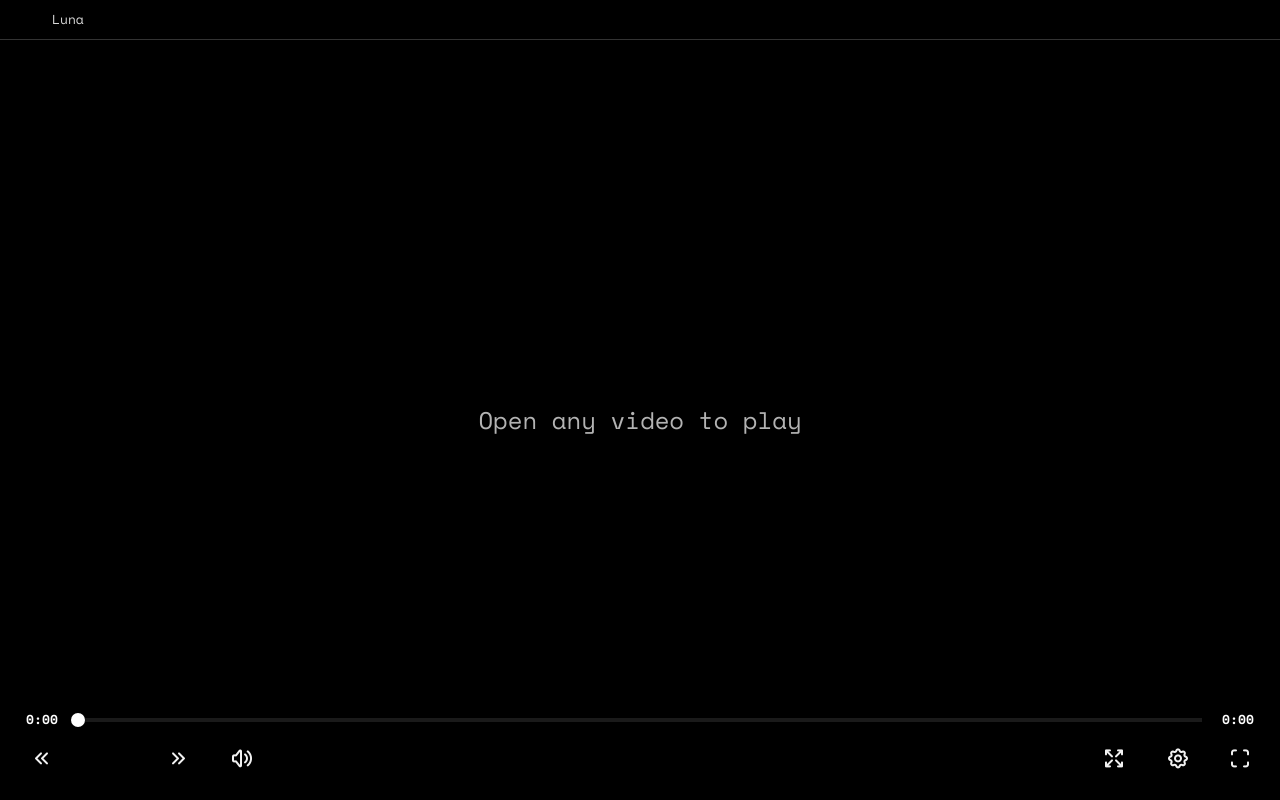
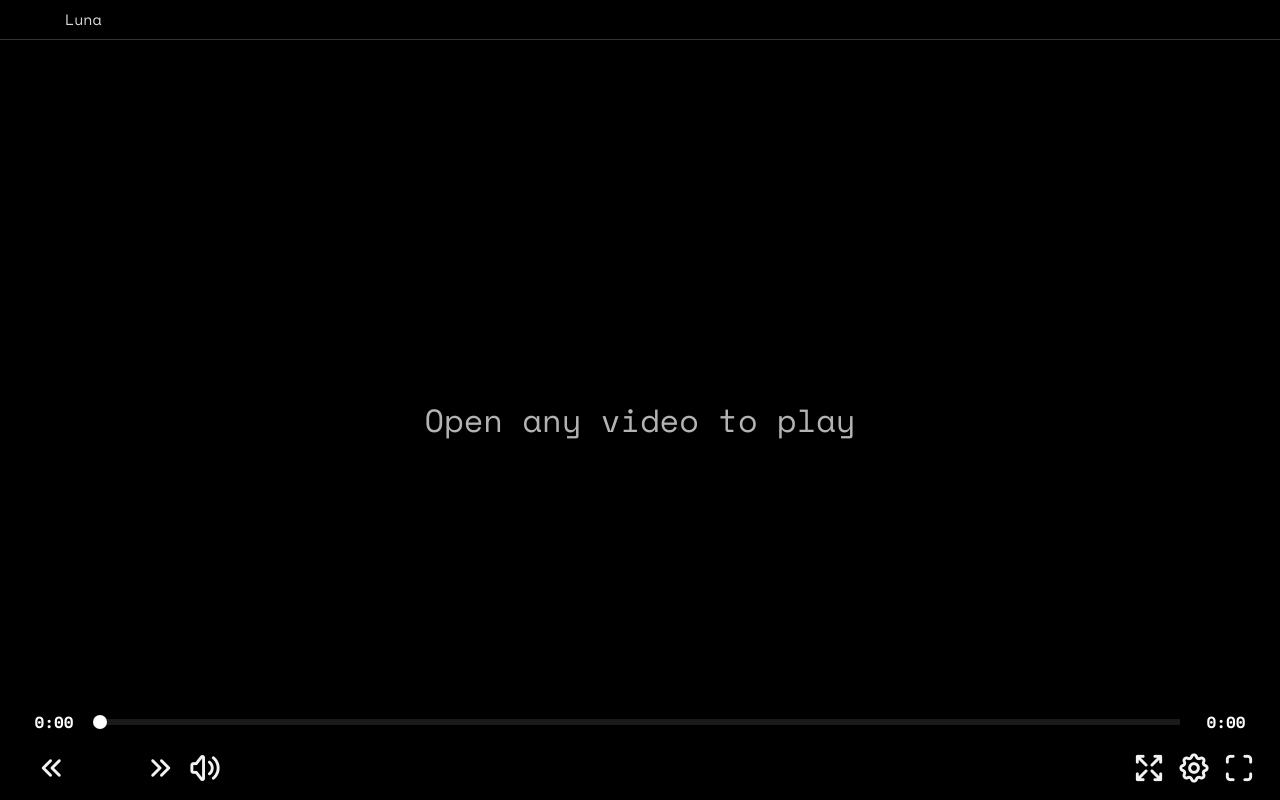
Before and after one commit to kushwahayashh/electron-player, a React (Vite) app: page / in a window 1280 px wide. Built offline with nearby package versions, Linux system fonts and the light colour scheme.

Commit message:
improved layout

```diff
--- a/src/components/TitleOverlay.jsx
+++ b/src/components/TitleOverlay.jsx
@@ -50,10 +50,12 @@ const TitleOverlay = ({ videoTitle, onOpenFile }) => {
             display: 'flex',
             alignItems: 'center',
             justifyContent: 'center',
-            fontSize: '16px'
+            fontSize: '20px',
+            width: '28px',
+            height: '28px'
           }}
         >
-          <i className="ti ti-flare-filled small-icon"></i>
+          <i className="ti ti-flare-filled" style={{ fontSize: '20px' }}></i>
         </button>
         <input
           ref={fileInputRef}
--- a/src/components/VideoPlayer.jsx
+++ b/src/components/VideoPlayer.jsx
@@ -214,7 +214,7 @@ const VideoPlayer = ({ onVideoTitleChange, onOpenFileRef }) => {
             left: '50%',
             transform: 'translate(-50%, -50%)',
             color: 'rgba(255, 255, 255, 0.7)',
-            fontSize: '24px',
+            fontSize: '32px',
             fontFamily: '"Space Mono", monospace',
             textAlign: 'center',
             pointerEvents: 'none',
--- a/src/styles/ProgressBar.css
+++ b/src/styles/ProgressBar.css
@@ -1,17 +1,17 @@
 /* Progress area */
 .progress-wrap {
   width: 100%;
-  height: 8px;
+  height: 10px;
   display: flex;
   align-items: center;
-  gap: 12px;
+  gap: 16px;
 }
 
 /* Larger invisible hover/click hitbox for progress bar */
 .progress-hitbox {
   position: relative;
   flex: 1;
-  height: 24px; /* enlarged hover area */
+  height: 32px; /* enlarged hover area */
   display: flex;
   align-items: center;
   cursor: pointer;
@@ -23,17 +23,17 @@
 
 .time-left,
 .time-right {
-  font-size: 13px;
+  font-size: 16px;
   color: var(--white);
   font-weight: 700;
-  min-width: 48px;
+  min-width: 60px;
   text-align: center;
 }
 
 .progress {
   position: relative;
   flex: 1;
-  height: 4px !important;
+  height: 6px !important;
   background: rgba(255, 255, 255, 0.10);
   cursor: pointer;
   transition: height var(--transition-smooth);
@@ -41,7 +41,7 @@
 
 .progress:hover,
 .progress.expanded {
-  height: 8px !important;
+  height: 10px !important;
 }
 
 .progress .buffered {
@@ -68,8 +68,8 @@
   position: absolute;
   top: 50%;
   transform: translate(-50%, -50%);
-  width: 16px;
-  height: 16px;
+  width: 20px;
+  height: 20px;
   border-radius: 50%;
   background: var(--white);
   box-shadow: 0 2px 8px rgba(0, 0, 0, 0.5);
@@ -83,8 +83,8 @@
 
 .thumb::after {
   content: "";
-  width: 10px;
-  height: 10px;
+  width: 12px;
+  height: 12px;
   border-radius: 50%;
   background: var(--white);
   display: block;
@@ -100,15 +100,15 @@
   transform: translateX(-50%);
   background: rgba(0, 0, 0, 0.9);
   color: var(--white);
-  padding: 4px 8px;
-  border-radius: 4px;
-  font-size: 12px;
+  padding: 6px 12px;
+  border-radius: 6px;
+  font-size: 14px;
   font-weight: 600;
   white-space: nowrap;
   pointer-events: none;
   opacity: 0;
   transition: opacity var(--transition-fast);
-  margin-top: 8px;
+  margin-top: 10px;
   z-index: 15;
 }
 
@@ -122,6 +122,6 @@
   bottom: 100%;
   left: 50%;
   transform: translateX(-50%);
-  border: 4px solid transparent;
+  border: 5px solid transparent;
   border-bottom-color: rgba(0, 0, 0, 0.9);
 }
--- a/src/styles/TitleOverlay.css
+++ b/src/styles/TitleOverlay.css
@@ -10,9 +10,9 @@
 
 .app-welcome {
   font-family: 'Space Mono', monospace;
-  font-size: 13px;
+  font-size: 15px;
   opacity: 0.85;
-  margin-right: 12px;
+  margin-right: 14px;
 }
 
 /* Top bar (legacy) */
@@ -21,11 +21,11 @@
   left: 0;
   right: 0;
   top: 0;
-  height: 32px;
+  height: 40px;
   display: flex;
   align-items: center;
   justify-content: space-between;
-  padding: 0 12px;
+  padding: 0 16px;
   pointer-events: auto;
   background: white;
   color: #000;
@@ -43,10 +43,10 @@
 
 .title {
   font-weight: 600;
-  font-size: 14px;
+  font-size: 16px;
   letter-spacing: 0.1px;
   transition: var(--transition-fast);
-  margin-left: 6px;
+  margin-left: 8px;
 }
 
 .top-hidden {
@@ -70,7 +70,7 @@
   transition: background-color 0.2s ease;
   padding: 0;
   margin: 0;
-  border-radius: 4px;
+  border-radius: 6px;
 }
 
 .window-control-btn:hover {
--- a/src/styles/VideoPlayer.css
+++ b/src/styles/VideoPlayer.css
@@ -4,7 +4,7 @@
   left: 0;
   right: 0;
   bottom: 0;
-  height: 140px;
+  height: 180px;
   pointer-events: none;
   background: linear-gradient(0deg, rgba(0, 0, 0, 0.75) 0%, rgba(0, 0, 0, 0.5) 50%, rgba(0, 0, 0, 0) 100%);
   opacity: 0;
@@ -22,11 +22,11 @@
   left: 0;
   right: 0;
   bottom: 0;
-  padding: 14px 18px 20px;
+  padding: 6px 24px 10px;
   background: linear-gradient(0deg, rgba(0, 0, 0, 0.65), rgba(0, 0, 0, 0.3) 30%, rgba(0, 0, 0, 0));
   display: flex;
   flex-direction: column;
-  gap: 12px;
+  gap: 8px;
   transition: opacity 0.4s ease-in-out, transform 0.4s ease-in-out;
   pointer-events: auto;
   z-index: 10;
@@ -34,7 +34,7 @@
 
 .controls.hidden {
   opacity: 0;
-  transform: translateY(6px);
+  transform: translateY(10px);
   pointer-events: none;
 }
 
@@ -43,7 +43,7 @@
   display: flex;
   align-items: center;
   justify-content: space-between;
-  gap: 12px;
+  gap: 16px;
 }
 
 .left-controls,
@@ -51,62 +51,71 @@
 .right-controls {
   display: flex;
   align-items: center;
-  gap: 16px;
+  gap: 0px;
 }
 
+/* Base control button - all buttons same size for consistency */
 .control-btn {
-  height: 44px;
-  padding: 0 12px;
+  min-width: 45px;
+  min-height: 45px;
+  width: 45px;
+  height: 45px;
+  padding: 0;
   border: none;
+  border-radius: 8px;
   color: var(--white);
   display: inline-flex;
   align-items: center;
-  gap: 8px;
+  justify-content: center;
   cursor: pointer;
-  font-size: 15px;
   user-select: none;
   background: none;
-  transition: var(--transition-fast);
+  transition: all 0.2s ease;
   transform: scale(1);
   transform-origin: center;
   outline: none;
+  flex-shrink: 0;
 }
 
 .control-btn:hover {
-  transform: scale(1.15);
+  transform: scale(1.08);
 }
 
-.big-btn {
-  width: 56px;
-  height: 56px;
-  border-radius: 14px;
-  font-size: 19px;
-  outline: none;
+.control-btn:active {
+  transform: scale(0.95);
 }
 
-.small-icon {
-  width: 24px;
-  height: 24px;
-  display: inline-block;
-  vertical-align: middle;
-  opacity: 0.95;
+/* Play/Pause button - larger and more prominent */
+.big-btn {
+  min-width: 55px;
+  min-height: 55px;
+  width: 55px;
+  height: 55px;
+  border-radius: 12px;
+  background: none;
+  margin: 0 4px;
 }
 
-/* Icon styling */
+.big-btn:hover {
+  transform: scale(1.1);
+}
+
+/* Icon sizing - all icons same size for consistency */
 .ti {
   background: transparent !important;
   vertical-align: middle;
-  font-size: 24px;
-}
-
-.big-btn .ti {
-  font-size: 28px;
-}
-
-.fullscreen-btn {
-  width: 44px;
-  height: 44px;
-  display: inline-flex;
+  font-size: 35px;
+  line-height: 1;
+  display: flex;
   align-items: center;
   justify-content: center;
 }
+
+/* Remove the small-icon class styling since we're using consistent sizing */
+.small-icon {
+  width: auto;
+  height: auto;
+  display: inline-flex;
+  opacity: 1;
+  font-size: 35px !important;
+}
--- a/src/styles/VolumeControl.css
+++ b/src/styles/VolumeControl.css
@@ -3,12 +3,12 @@
   position: relative;
   display: flex;
   align-items: center;
-  gap: 8px;
+  gap: 4px;
 }
 
 .volume-hitbox {
   position: relative;
-  height: 28px; /* enlarged hover area */
+  height: 36px; /* enlarged hover area */
   display: flex;
   align-items: center;
 }
@@ -16,17 +16,17 @@
 .volume-slider-container {
   position: relative;
   width: 0;
-  height: 4px;
+  height: 6px;
   opacity: 0;
   transition: all var(--transition-smooth);
   overflow: visible;
-  margin-left: 8px;
+  margin-left: 10px;
   align-self: center;
 }
 
 .volume-control:hover .volume-slider-container {
   opacity: 1;
-  width: 110px;
+  width: 130px;
 }
 
 .volume-slider {
@@ -34,7 +34,7 @@
   top: 0;
   left: 0;
   width: 100%;
-  height: 4px;
+  height: 6px;
   background: rgba(255, 255, 255, 0.10);
   border-radius: 6px;
   cursor: pointer;
@@ -44,15 +44,15 @@
 }
 
 .volume-slider::-webkit-slider-runnable-track {
-  height: 6px;
+  height: 8px;
   background: transparent;
   border-radius: 6px;
 }
 
 .volume-slider::-webkit-slider-thumb {
   appearance: none;
-  width: 14px;
-  height: 14px;
+  width: 18px;
+  height: 18px;
   border-radius: 50%;
   background: var(--white);
   box-shadow: 0 2px 8px rgba(0, 0, 0, 0.5);
@@ -61,15 +61,15 @@
 }
 
 .volume-slider::-moz-range-track {
-  height: 6px;
+  height: 8px;
   background: transparent;
   border-radius: 6px;
   border: none;
 }
 
 .volume-slider::-moz-range-thumb {
-  width: 14px;
-  height: 14px;
+  width: 18px;
+  height: 18px;
   border-radius: 50%;
   background: var(--white);
   border: none;
@@ -94,8 +94,8 @@
   position: absolute;
   top: 50%;
   transform: translate(-50%, -50%);
-  width: 14px;
-  height: 14px;
+  width: 18px;
+  height: 18px;
   border-radius: 50%;
   background: var(--white);
   box-shadow: 0 2px 8px rgba(0, 0, 0, 0.5);
--- a/src/styles/feedback.css
+++ b/src/styles/feedback.css
@@ -13,7 +13,7 @@
 }
 
 .feedback-icon {
-  font-size: 100px !important;
+  font-size: 120px !important;
   color: rgba(255, 255, 255, 0.9);
   opacity: 0;
   transform: scale(0.8);
@@ -50,7 +50,7 @@
 }
 
 .skip-feedback-icon {
-  font-size: 100px !important;
+  font-size: 120px !important;
   color: rgba(255, 255, 255, 0.9);
   opacity: 0;
   transform: scale(0.8);
```
